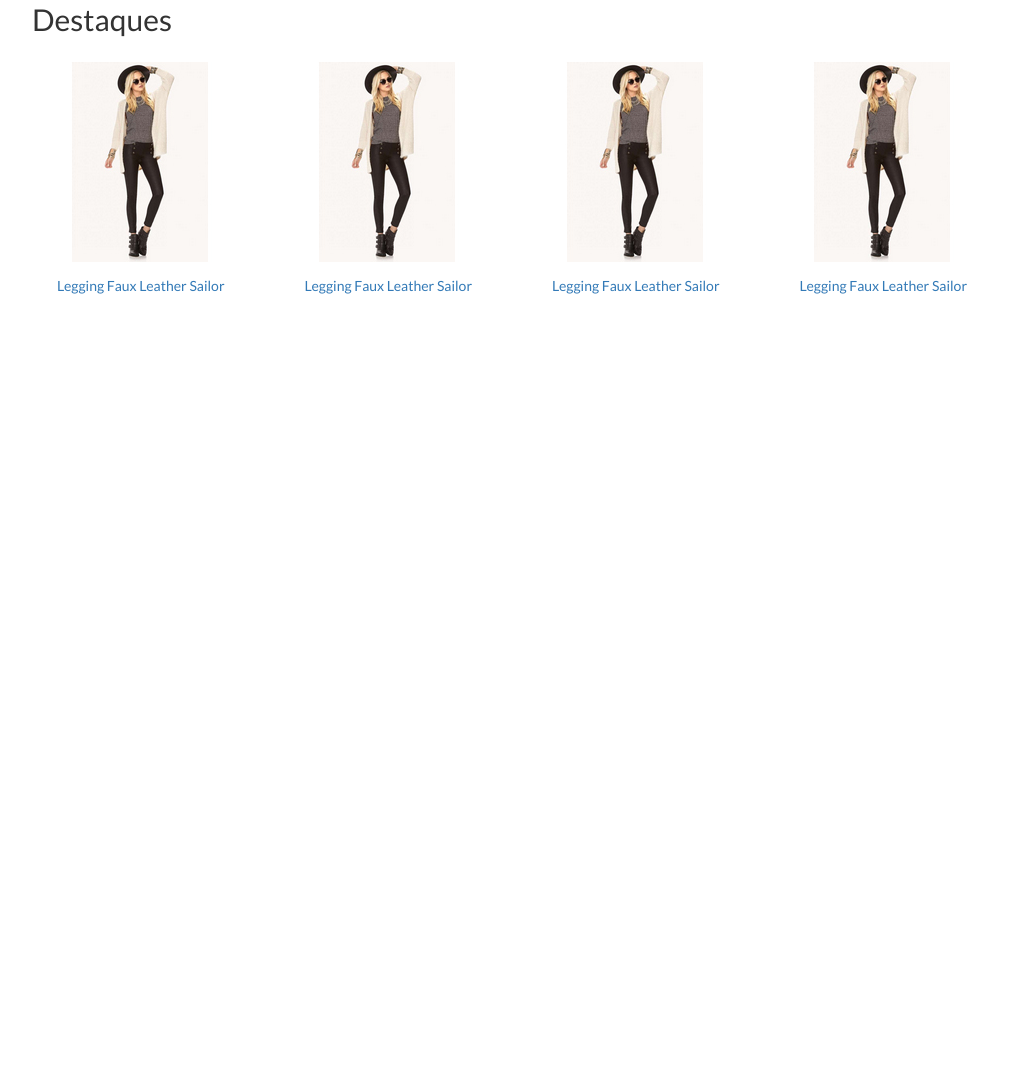
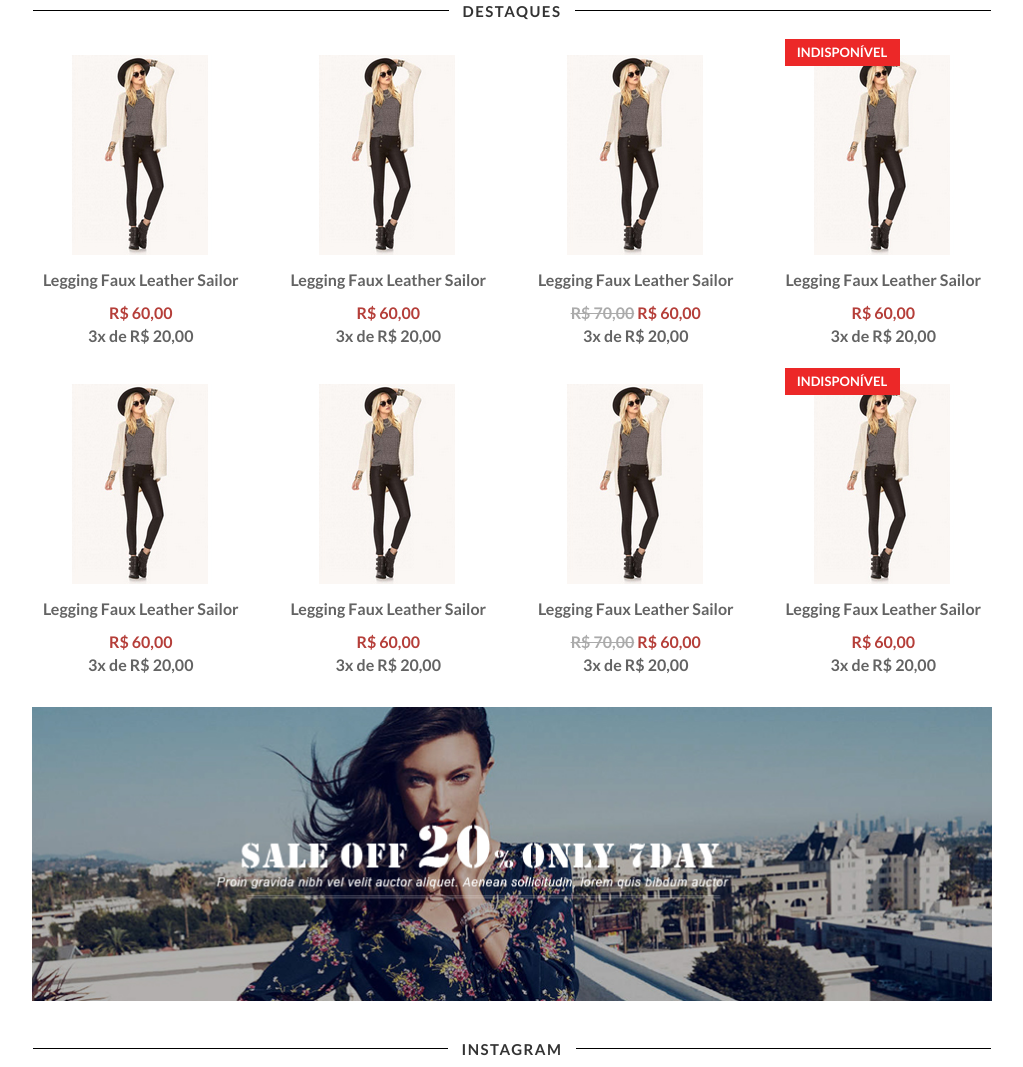
Before and after one commit to laryro/teste-frontend-corebiz, a plain HTML site: page index.html in a window 1280 px wide. Shown: the part 919-1986 px from the top of the page, without its empty margins (128-1151 px from the left). Before the commit the page ends 1245 px from the top, so only its background shows below. Drawn offline with nearby package versions, Linux system fonts and the light colour scheme.

Commit message:
finaliza secao de produtos em destaque

```diff
--- a/assets/sass/_header.scss
+++ b/assets/sass/_header.scss
@@ -22,6 +22,7 @@ header {
 }
 
 .actions-menu {
+  @include font-size(14px);
   padding: 5px 0;
 
 
--- a/assets/sass/_home.scss
+++ b/assets/sass/_home.scss
@@ -18,10 +18,64 @@
   margin: 20px 0;
 
   .product {
+    color: #636363;
+    font-weight: bold;
     text-align: center;
+    position: relative;
+    padding-bottom: 10px;
+    padding-top: 10px;
+
+    &.sold-out {
+      a {
+        cursor: not-allowed;
+      }
+
+      &:before {
+        @include pseudo;
+        @include font-size(13px);
+        content: 'Indispon\00edvel';
+        top: 10px;
+        left: 25px;
+        text-transform: uppercase;
+        padding: 4px 0;
+        width: 115px;
+        height: 27px;
+        background-color: #ec2828;
+        color: #fff;
+        text-align: center;
+      }
+    }
 
     a {
+      color: #636363;
       text-decoration: none;
+    }
+
+    .price, .prev-price {
+      display: inline-block;
+      margin-bottom: 0;
+    }
+
+    .prev-price {
+      color: #ababab;
+      text-decoration: line-through;
+
+      &:empty {
+        display: none;
+      }
+    }
+
+    .price {
+      color: #b53e39;
+    }
+
+    .divided-price {
+      margin-bottom: 0;
     }
   }
 }
+
+
+.featured-products-banner {
+  padding: 20px 0;
+}
--- /dev/null
+++ b/assets/sass/_mixins.scss
@@ -0,0 +1,11 @@
+
+@mixin font-size($desired-size) {
+    font-size: #{$desired-size/$base-font-size}rem;
+}
+
+
+@mixin pseudo() {
+    display: block;
+    content: '';
+    position: absolute;
+}
--- /dev/null
+++ b/assets/sass/_variables.scss
@@ -0,0 +1 @@
+$base-font-size: 16px;
--- a/assets/sass/main.scss
+++ b/assets/sass/main.scss
@@ -1,3 +1,5 @@
+@import "_variables";
+@import "_mixins";
 @import "_header";
 @import "_footer";
 @import "_home";
@@ -5,10 +7,12 @@
 /* faz com que todos os elementos sigam o padrão border-box */
 html {
   box-sizing: border-box;
+  font-size: $base-font-size;
 }
 
 body {
   font-family: 'Lato', sans-serif;
+  font-size: $base-font-size;
 }
 
 *, *:before, *:after {
@@ -20,3 +24,28 @@ body {
   max-width: 960px;
   padding: 0;
 }
+
+h2 {
+  display: table;
+  white-space: nowrap;
+  font-size: 15px;
+  text-transform: uppercase;
+  max-width: 930px;
+  margin-left: 15px;
+  margin-right: 15px;
+  width: 100%;
+  text-align: center;
+  font-weight: bold;
+  letter-spacing: 0.1em;
+
+  &:before, &:after {
+    border-top: 1px solid #000;
+    content: '';
+    display: table-cell;
+    position: relative;
+    top: 0.5em;
+    width: 45%;
+  }
+  &:before { right: 1.5%; }
+  &:after { left: 1.5%; }
+}
--- a/index.html
+++ b/index.html
@@ -84,8 +84,8 @@
                   Legging Faux Leather Sailor
                 </p>
                 <p class="prev-price"></p>
-                <p class="price"></p>
-                <p class="divided-price"></p>
+                <p class="price">R$ 60,00</p>
+                <p class="divided-price">3x de R$ 20,00</p>
               </a>
             </div>
             <div class="col-sm-3 product">
@@ -95,8 +95,43 @@
                   Legging Faux Leather Sailor
                 </p>
                 <p class="prev-price"></p>
-                <p class="price"></p>
-                <p class="divided-price"></p>
+                <p class="price">R$ 60,00</p>
+                <p class="divided-price">3x de R$ 20,00</p>
+              </a>
+            </div>
+            <div class="col-sm-3 product">
+              <a href="#">
+                <img src="assets/images/modelo-1.jpg" alt="" />
+                <p>
+                  Legging Faux Leather Sailor
+                </p>
+                <p class="prev-price">R$ 70,00</p>
+                <p class="price">R$ 60,00</p>
+                <p class="divided-price">3x de R$ 20,00</p>
+              </a>
+            </div>
+            <div class="col-sm-3 product sold-out">
+              <a href="#">
+                <img src="assets/images/modelo-1.jpg" alt="" />
+                <p class="product-name">
+                  Legging Faux Leather Sailor
+                </p>
+                <p class="prev-price"></p>
+                <p class="price">R$ 60,00</p>
+                <p class="divided-price">3x de R$ 20,00</p>
+              </a>
+            </div>
+          </div>
+          <div class="row">
+            <div class="col-sm-3 product">
+              <a href="#">
+                <img src="assets/images/modelo-1.jpg" alt="" />
+                <p>
+                  Legging Faux Leather Sailor
+                </p>
+                <p class="prev-price"></p>
+                <p class="price">R$ 60,00</p>
+                <p class="divided-price">3x de R$ 20,00</p>
               </a>
             </div>
             <div class="col-sm-3 product">
@@ -106,8 +141,8 @@
                   Legging Faux Leather Sailor
                 </p>
                 <p class="prev-price"></p>
-                <p class="price"></p>
-                <p class="divided-price"></p>
+                <p class="price">R$ 60,00</p>
+                <p class="divided-price">3x de R$ 20,00</p>
               </a>
             </div>
             <div class="col-sm-3 product">
@@ -116,12 +151,32 @@
                 <p>
                   Legging Faux Leather Sailor
                 </p>
+                <p class="prev-price">R$ 70,00</p>
+                <p class="price">R$ 60,00</p>
+                <p class="divided-price">3x de R$ 20,00</p>
+              </a>
+            </div>
+            <div class="col-sm-3 product sold-out">
+              <a href="#">
+                <img src="assets/images/modelo-1.jpg" alt="" />
+                <p class="product-name">
+                  Legging Faux Leather Sailor
+                </p>
                 <p class="prev-price"></p>
-                <p class="price"></p>
-                <p class="divided-price"></p>
+                <p class="price">R$ 60,00</p>
+                <p class="divided-price">3x de R$ 20,00</p>
               </a>
             </div>
           </div>
+          <div class="featured-products-banner">
+            <a href="#">
+              <img src="assets/images/full-banner-2.jpg" class="img-responsive" />
+            </a>
+          </div>
+        </section>
+        <section>
+          <h2>Instagram</h2>
+
         </section>
       </div>
     </main>
```
Also changed, not shown: assets/css/main.css, 1 other file.
